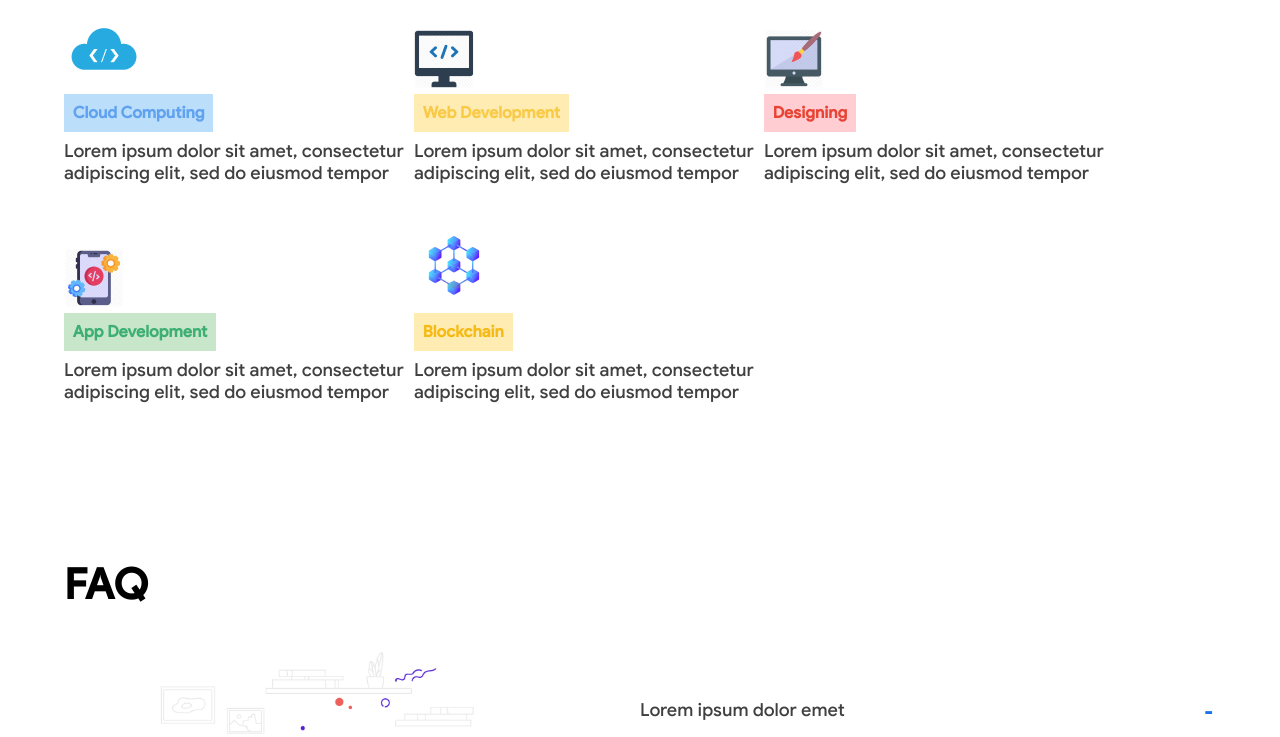
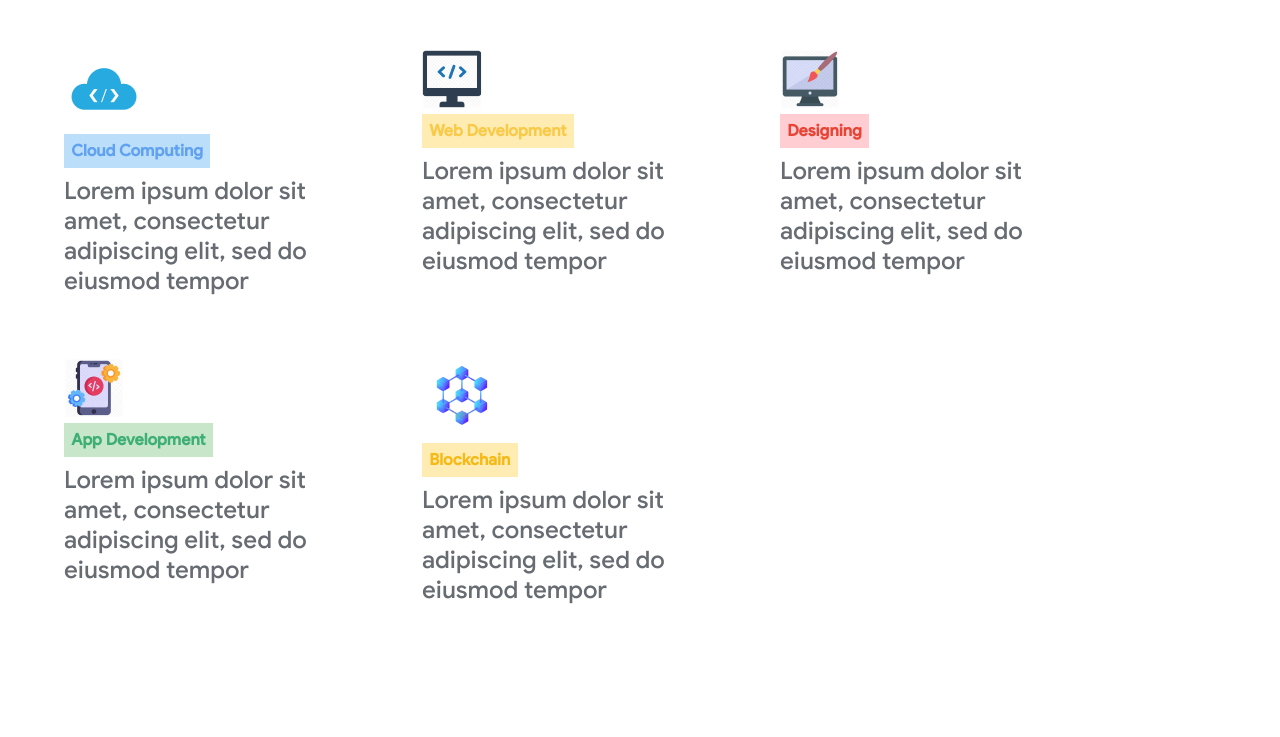
Before and after one commit to Vikram-Hegde/gdsc-pu-frontend, a Next.js app: page / in a window 1280 px wide. Shown: the part 1624-2361 px from the top of the page. Built offline with nearby package versions, Linux system fonts and the light colour scheme.

Commit message:
Font style and margin in what we do and FAQ

```diff
--- a/components/pages/Home/Accordian/style.module.css
+++ b/components/pages/Home/Accordian/style.module.css
@@ -15,7 +15,8 @@
 }
 
 .accordianQuestion {
-	font-size: var(--s-font);
+	font-size: var(--m-font);
+	color: var(--black);
 }
 
 .accordianIndicator {
@@ -26,8 +27,18 @@
 }
 
 .accordianAnswer {
-	font-size: var(--xs-font);
+	font-size: var(--s-font);
+	color:var(--gray);
 	margin-left: 1rem;
 	max-width: 300px;
 	margin-bottom: 0.8rem;
 }
+
+@media (max-width:768px) {
+	.accordianQuestion {
+		font-size: var(--s-font);
+	}
+	.accordianAnswer {
+		font-size: var(--xs-font);
+	}
+}
--- a/components/pages/Home/faq.module.css
+++ b/components/pages/Home/faq.module.css
@@ -17,6 +17,7 @@
 .faqTitle {
   font-size: var(--l-font);
   font-weight: bold;
+  color: var(--black);
 }
 
 .faqWrapper > * {
--- a/components/pages/Home/hero.module.css
+++ b/components/pages/Home/hero.module.css
@@ -21,7 +21,7 @@
 .title {
     font-family: "GoogleSans-b";
     font-size: var(--l-font);
-    color: var(--gray);
+    color: var(--black);
     margin: 20px 0;
 }
 
@@ -30,7 +30,7 @@
     display: none;
     font-family: "GoogleSans-b";
     font-size: var(--l-font);
-    color: var(--gray);
+    color: var(--black);
 }
 
 .para {
--- a/components/pages/Home/wwd.module.css
+++ b/components/pages/Home/wwd.module.css
@@ -1,14 +1,18 @@
-
+.menu ul {
+    display: flex;
+    flex: 1;
+    flex-wrap: wrap;
+}
 .menu li{
     display: inline-block;
-    width: 350px;
+    width: 25%;
     height: 199px;
-    padding-left: 0px;
+    margin:40px 70px 70px 0;
   }
-  .menu p{
-    font-size: var(--s-font);
+.menu p{
+    font-size: var(--m-font);
     padding-top: 2.5%;
-    color: var(--black);
+    color: var(--gray);
 }
 .menu h1 {
     font-size: var(--l-font);
@@ -71,3 +75,19 @@
     padding-bottom: 2.5%;
     padding-top: 2.5%;
 }
+
+@media (max-width:1024px) {
+    .menu p{
+        font-size: var(--s-font);
+    }
+}
+
+@media (max-width:768px) {
+    .menu li{
+        width: 100%;
+        margin: 20px 0;
+      }
+    .menu p{
+        font-size: var(--s-font);
+    }
+}
```
